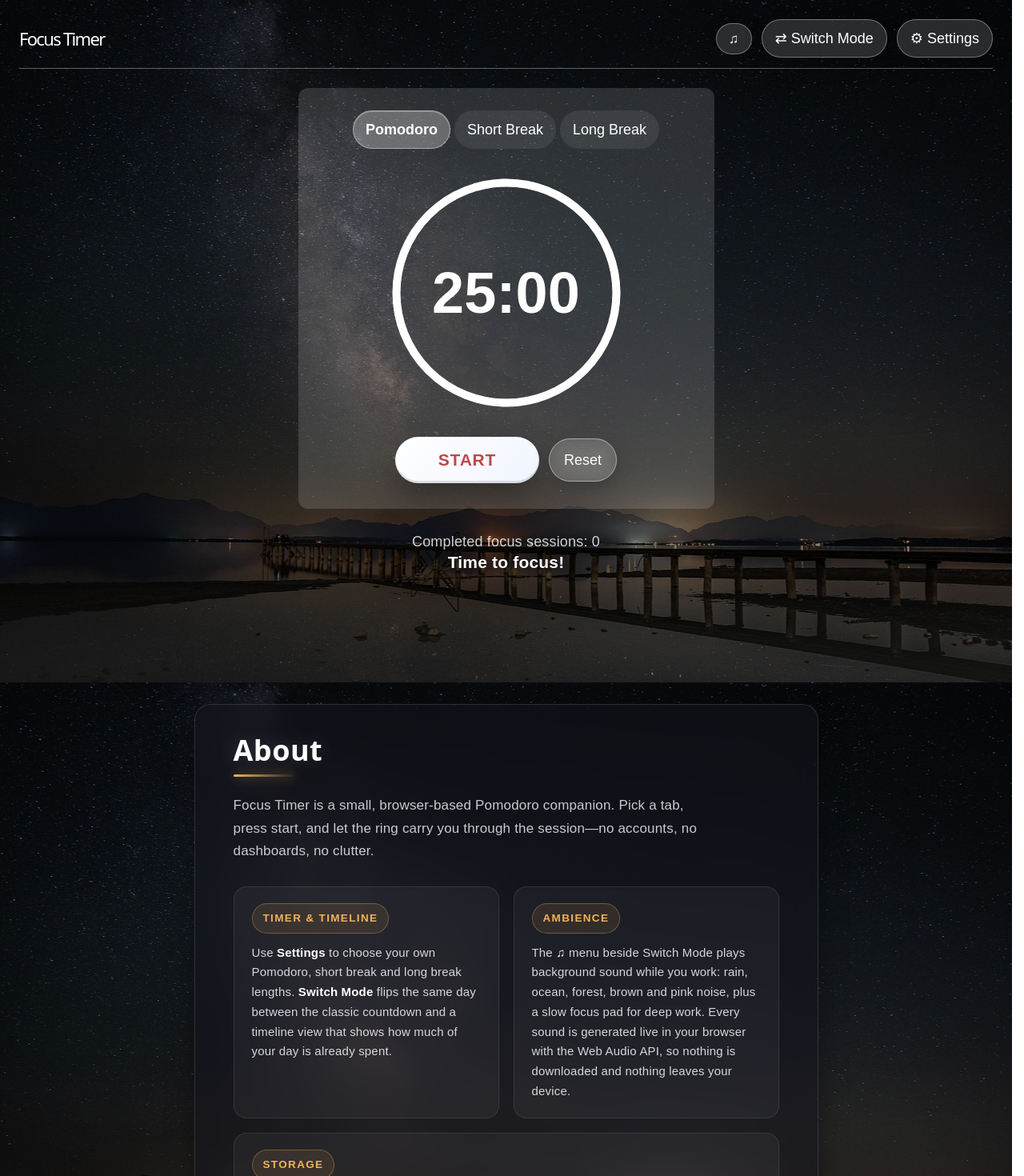
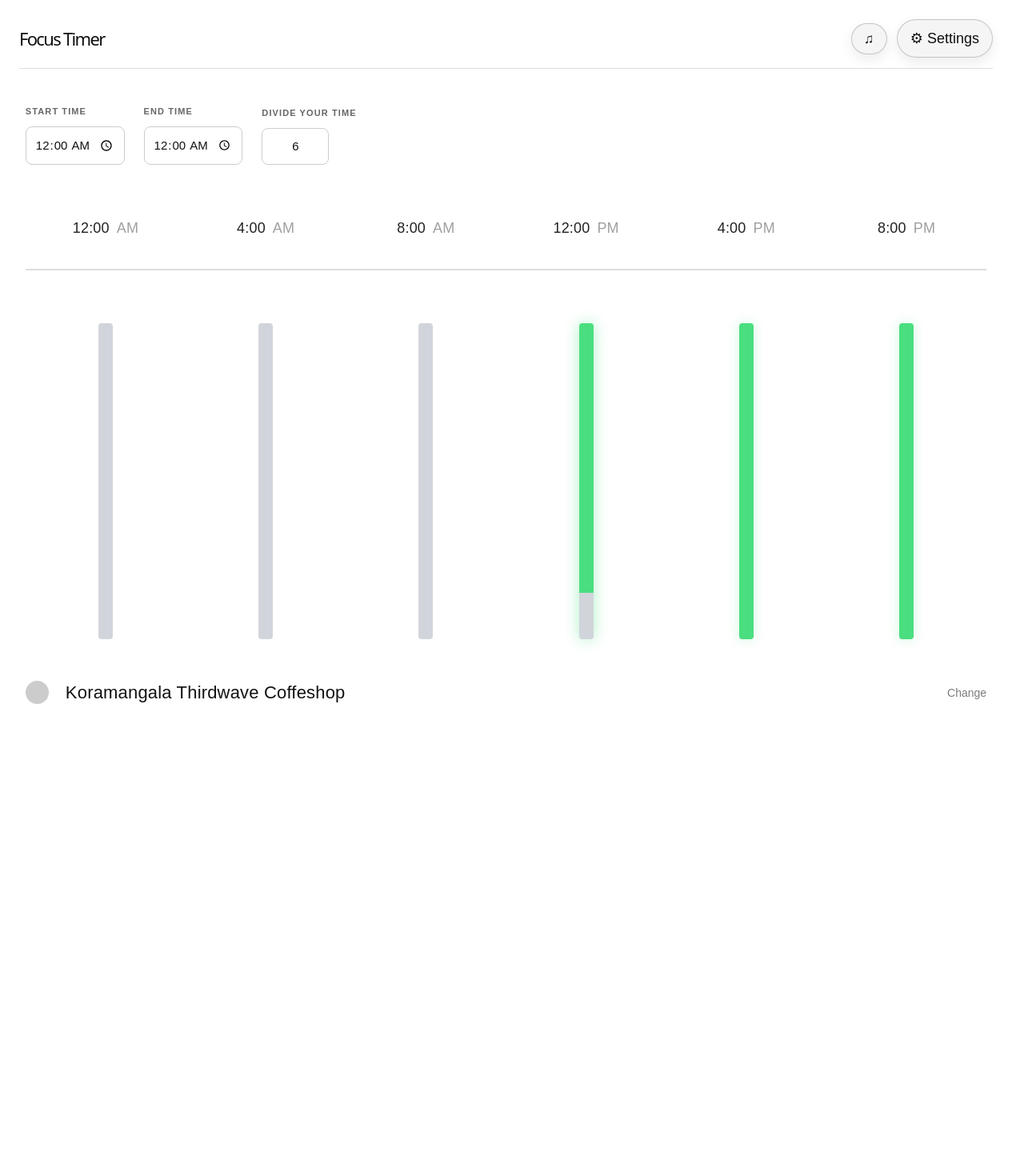
Before and after one commit to sonu2020/focus-timer, a React (Vite) app: page / in a window 1280 px wide. Shown: the top 1470 px of the page at 80% size. After the commit the page ends 888 px from the top, so only its background shows below. Built offline with nearby package versions, Linux system fonts and the light colour scheme.

Commit message:
Timeline as home view, changed to  white theme

```diff
--- a/src/App.css
+++ b/src/App.css
@@ -11,6 +11,7 @@ html {
   overflow-x: clip;
   overflow-y: scroll;
   scrollbar-gutter: stable;
+  background-color: #ffffff;
 }
 
 @media (prefers-reduced-motion: no-preference) {
@@ -20,7 +21,7 @@ html {
 }
 
 .header h1 {
-  color: white;
+  color: #111111;
 }
 
 body {
@@ -41,6 +42,7 @@ body {
   padding: 0;
   border: 0;
   overflow-x: clip;
+  background-color: #ffffff;
 }
 
 * {
@@ -52,7 +54,7 @@ body {
   max-width: 100%;
   font-family: Arial, sans-serif;
   font-variant: common-ligatures tabular-nums;
-  background: #000 url("/background2.jpg") center center / cover no-repeat fixed;
+  background: #ffffff;
   overflow-x: clip;
 }
 
@@ -78,7 +80,8 @@ button:active {
 .app {
   min-height: 100vh;
   min-height: 100dvh;
-  color: white;
+  color: #111111;
+  background-color: #ffffff;
   overflow-x: clip;
   transition: background-color 0.3s;
 }
@@ -95,32 +98,27 @@ button:active {
 .app.pomodoro,
 .app.short,
 .app.long {
-  background-image:
-    linear-gradient(rgba(0, 0, 0, 0.45), rgba(0, 0, 0, 0.45)),
-    url("/background2.jpg");
-  background-size: cover;
-  background-position: center center;
-  background-repeat: no-repeat;
-  background-attachment: fixed;
+  background-image: none;
+  background-color: #ffffff;
 }
 
 .app.timeline-mode {
   background-image: none;
-  background-color: #000000;
+  background-color: #ffffff;
 }
 
 .timeline-mode .header {
-  border-bottom-color: #4f4f4f;
+  border-bottom-color: #dddddd;
 }
 
 .timeline-mode .footer {
-  border-top-color: #4f4f4f;
+  border-top-color: #dddddd;
 }
 
 .header {
   width: 100%;
   padding-bottom: 13px;
-  border-bottom: 1px solid rgba(255, 255, 255, 0.35);
+  border-bottom: 1px solid rgba(0, 0, 0, 0.15);
   display: flex;
   align-items: center;
   justify-content: space-between;
@@ -133,17 +131,16 @@ button:active {
 
 .settings-button {
   padding: 10px 16px;
-  border: 1px solid rgba(255, 255, 255, 0.35);
+  border: 1px solid rgba(0, 0, 0, 0.2);
   border-radius: 999px;
-  background: rgba(255, 255, 255, 0.14);
-  color: white;
-  box-shadow: 0 10px 25px rgba(0, 0, 0, 0.18);
-  backdrop-filter: blur(10px);
+  background: rgba(0, 0, 0, 0.04);
+  color: #111111;
+  box-shadow: 0 6px 16px rgba(0, 0, 0, 0.08);
 }
 
 .settings-button:hover {
-  background: rgba(255, 255, 255, 0.24);
-  border-color: rgba(255, 255, 255, 0.7);
+  background: rgba(0, 0, 0, 0.09);
+  border-color: rgba(0, 0, 0, 0.45);
 }
 
 .header-actions {
@@ -164,8 +161,8 @@ button:active {
 }
 
 .music-button.is-active {
-  background: rgba(255, 255, 255, 0.28);
-  border-color: rgba(255, 255, 255, 0.7);
+  background: rgba(0, 0, 0, 0.12);
+  border-color: rgba(0, 0, 0, 0.45);
 }
 
 .music-panel {
@@ -175,11 +172,11 @@ button:active {
   z-index: 30;
   width: 264px;
   padding: 16px;
-  border: 1px solid rgba(255, 255, 255, 0.35);
+  border: 1px solid rgba(0, 0, 0, 0.15);
   border-radius: 12px;
-  background: rgba(254, 254, 254, 0.18);
-  box-shadow: 0 18px 40px rgba(0, 0, 0, 0.35);
-  backdrop-filter: blur(14px);
+  background: #ffffff;
+  color: #111111;
+  box-shadow: 0 18px 40px rgba(0, 0, 0, 0.18);
   text-align: left;
   animation: menu-in 0.18s ease both;
 }
@@ -208,7 +205,7 @@ button:active {
   font-weight: bold;
   letter-spacing: 0.1em;
   text-transform: uppercase;
-  color: rgba(255, 255, 255, 0.7);
+  color: rgba(0, 0, 0, 0.6);
 }
 
 .music-options {
@@ -229,13 +226,13 @@ button:active {
   padding: 9px 14px;
   border: 1px solid transparent;
   border-radius: 999px;
-  background: rgba(255, 255, 255, 0.08);
-  color: white;
+  background: rgba(0, 0, 0, 0.05);
+  color: #111111;
   text-align: left;
 }
 
 .music-option:hover {
-  background: rgba(255, 255, 255, 0.18);
+  background: rgba(0, 0, 0, 0.1);
   transform: none;
 }
 
@@ -253,10 +250,10 @@ button:active {
 }
 
 .music-option.active {
-  background: rgba(255, 255, 255, 0.28);
-  border-color: rgba(255, 255, 255, 0.4);
+  background: rgba(0, 0, 0, 0.12);
+  border-color: rgba(0, 0, 0, 0.25);
   font-weight: bold;
-  box-shadow: inset 0 1px 0 rgba(255, 255, 255, 0.25);
+  box-shadow: inset 0 1px 0 rgba(255, 255, 255, 0.6);
 }
 
 .music-volume {
@@ -265,7 +262,7 @@ button:active {
   gap: 10px;
   margin-top: 14px;
   padding-top: 13px;
-  border-top: 1px solid rgba(255, 255, 255, 0.22);
+  border-top: 1px solid rgba(0, 0, 0, 0.12);
 }
 
 .music-volume label {
@@ -273,13 +270,13 @@ button:active {
   font-weight: bold;
   letter-spacing: 0.1em;
   text-transform: uppercase;
-  color: rgba(255, 255, 255, 0.7);
+  color: rgba(0, 0, 0, 0.6);
 }
 
 .music-volume input {
   flex: 1;
   min-width: 0;
-  accent-color: #ffffff;
+  accent-color: #111111;
 }
 
 .content {
@@ -295,8 +292,10 @@ button:active {
 .settings-panel {
   margin-bottom: 20px;
   padding: 20px;
+  border: 1px solid rgba(0, 0, 0, 0.1);
   border-radius: 12px;
-  background: rgba(254, 254, 254, 0.18);
+  background: #f5f5f5;
+  color: #111111;
   text-align: left;
 }
 
@@ -322,8 +321,10 @@ button:active {
 .settings-fields input {
   width: 100%;
   padding: 10px;
-  border: 0;
+  border: 1px solid #cccccc;
   border-radius: 6px;
+  background: #ffffff;
+  color: #111111;
   font-size: 17px;
 }
 
@@ -337,20 +338,20 @@ button:active {
   padding: 12px 22px;
   border: 0;
   border-radius: 999px;
-  background: linear-gradient(135deg, #ffffff, #e9f1ff);
-  color: #243047;
+  background: #111111;
+  color: #ffffff;
   font-weight: bold;
-  box-shadow: 0 12px 28px rgba(0, 0, 0, 0.2);
+  box-shadow: 0 10px 22px rgba(0, 0, 0, 0.2);
 }
 
 .save-button:hover {
-  box-shadow: 0 16px 34px rgba(0, 0, 0, 0.28);
+  box-shadow: 0 14px 30px rgba(0, 0, 0, 0.28);
 }
 
 .timer-card {
   padding: 28px 24px 32px;
   border-radius: 12px;
-  background: rgba(255, 255, 255, 0.14);
+  background: rgba(0, 0, 0, 0.04);
 }
 
 .tabs {
@@ -364,19 +365,19 @@ button:active {
   padding: 10px 15px;
   border: 1px solid transparent;
   border-radius: 999px;
-  background: rgba(255, 255, 255, 0.08);
-  color: white;
+  background: rgba(0, 0, 0, 0.05);
+  color: #111111;
 }
 
 .tab:hover {
-  background: rgba(255, 255, 255, 0.18);
+  background: rgba(0, 0, 0, 0.1);
 }
 
 .tab.active {
-  background: rgba(255, 255, 255, 0.28);
-  border-color: rgba(255, 255, 255, 0.4);
+  background: rgba(0, 0, 0, 0.12);
+  border-color: rgba(0, 0, 0, 0.25);
   font-weight: bold;
-  box-shadow: inset 0 1px 0 rgba(255, 255, 255, 0.25);
+  box-shadow: inset 0 1px 0 rgba(255, 255, 255, 0.6);
 }
 
 .timer-circle {
@@ -403,11 +404,11 @@ button:active {
 }
 
 .ring-background {
-  stroke: rgba(255, 255, 255, 0.22);
+  stroke: rgba(0, 0, 0, 0.12);
 }
 
 .ring-progress {
-  stroke: white;
+  stroke: #111111;
   stroke-linecap: round;
   transition: stroke-dashoffset 0.25s linear;
 }
@@ -432,43 +433,44 @@ button:active {
   padding: 16px 30px;
   border: 0;
   border-radius: 999px;
-  background: linear-gradient(135deg, #ffffff, #f1f5ff);
-  color: #ba4949;
+  background: #ba4949;
+  color: #ffffff;
   font-size: 21px;
   font-weight: bold;
   letter-spacing: 0.8px;
   box-shadow:
-    0 16px 35px rgba(0, 0, 0, 0.3),
+    0 14px 30px rgba(0, 0, 0, 0.2),
     inset 0 -3px 0 rgba(0, 0, 0, 0.12);
 }
 
 .start-button:hover {
   box-shadow:
-    0 20px 42px rgba(0, 0, 0, 0.38),
+    0 18px 38px rgba(0, 0, 0, 0.28),
     inset 0 -3px 0 rgba(0, 0, 0, 0.12);
 }
 
 .short .start-button {
-  color: #38858a;
+  background: #38858a;
+  color: #ffffff;
 }
 
 .long .start-button {
-  color: #397097;
+  background: #397097;
+  color: #ffffff;
 }
 
 .reset-button {
   padding: 13px 18px;
-  border: 1px solid rgba(255, 255, 255, 0.45);
+  border: 1px solid rgba(0, 0, 0, 0.25);
   border-radius: 999px;
-  background: rgba(255, 255, 255, 0.1);
-  color: white;
-  box-shadow: 0 10px 24px rgba(0, 0, 0, 0.18);
-  backdrop-filter: blur(10px);
+  background: rgba(0, 0, 0, 0.04);
+  color: #111111;
+  box-shadow: 0 6px 16px rgba(0, 0, 0, 0.08);
 }
 
 .reset-button:hover {
-  background: rgba(255, 255, 255, 0.2);
-  border-color: rgba(255, 255, 255, 0.75);
+  background: rgba(0, 0, 0, 0.09);
+  border-color: rgba(0, 0, 0, 0.5);
 }
 
 .session-count {
@@ -560,7 +562,7 @@ button:active {
 
 .timeline {
   width: 100%;
-  color: #fff;
+  color: #111111;
 }
 
 .timeline-controls {
@@ -582,29 +584,29 @@ button:active {
   font-weight: bold;
   letter-spacing: 0.1em;
   text-transform: uppercase;
-  color: #828282;
+  color: #666666;
 }
 
 .timeline-control input,
 .timeline-control select {
   padding: 9px 11px;
-  border: 1px solid #4f4f4f;
+  border: 1px solid #cccccc;
   border-radius: 8px;
-  background-color: #111111;
-  color: #e0e0e0;
+  background-color: #ffffff;
+  color: #111111;
   font: inherit;
   font-size: 15px;
-  color-scheme: dark;
+  color-scheme: light;
 }
 
 .timeline-control input:hover,
 .timeline-control select:hover {
-  border-color: #828282;
+  border-color: #888888;
 }
 
 .timeline-control input:focus,
 .timeline-control select:focus {
-  border-color: #6fcf97;
+  border-color: #16a34a;
   outline: none;
 }
 
@@ -627,7 +629,7 @@ button:active {
   align-items: center;
   min-height: 114px;
   padding: 36px 0 26px;
-  border-bottom: 2px solid #4f4f4f;
+  border-bottom: 2px solid #dddddd;
   container-type: inline-size;
 }
 
@@ -638,7 +640,7 @@ button:active {
   font-size: 15px;
   line-height: 1.4;
   letter-spacing: 0.2%;
-  color: #e0e0e0;
+  color: #222222;
 }
 
 .timeline-markers--dense .marker-suffix {
@@ -648,8 +650,8 @@ button:active {
 .marker-suffix {
   margin-left: 9px;
   font-weight: 400;
-  color: #828282;
-  opacity: 0.5;
+  color: #777777;
+  opacity: 0.7;
 }
 
 .timeline-bars {
@@ -673,16 +675,18 @@ button:active {
 }
 
 .timeline-bar.past {
-  background-color: #4b5563;
+  background-color: #d1d5db;
   box-shadow: none;
 }
 
 .timeline-bar.now {
   background-color: #4ade80;
   box-shadow: 0 0 18px rgba(74, 222, 128, 0.45);
-  background-image: linear-gradient(to top,
-      #4b5563 var(--fill, 0%),
-      #4ade80 var(--fill, 0%));
+  background-image: linear-gradient(
+    to top,
+    #d1d5db var(--fill, 0%),
+    #4ade80 var(--fill, 0%)
+  );
 }
 
 .timeline-status {
@@ -705,14 +709,14 @@ button:active {
   width: 29px;
   height: 29px;
   border-radius: 50%;
-  background-color: #4f4f4f;
+  background-color: #cccccc;
 }
 
 .status-text {
   overflow: hidden;
   font-size: 22px;
   line-height: 27px;
-  color: #fff;
+  color: #111111;
   text-overflow: ellipsis;
   white-space: nowrap;
 }
@@ -722,9 +726,9 @@ button:active {
   padding: 0;
   border: 0;
   background: none;
-  color: #fff;
+  color: #111111;
   font-size: 14px;
-  opacity: 0.5;
+  opacity: 0.55;
 }
 
 .status-change:hover {
@@ -773,9 +777,11 @@ button:active {
   }
 
   .timeline-bar.now {
-    background-image: linear-gradient(to right,
-        #4b5563 var(--fill, 0%),
-        #4ade80 var(--fill, 0%));
+    background-image: linear-gradient(
+      to right,
+      #d1d5db var(--fill, 0%),
+      #4ade80 var(--fill, 0%)
+    );
   }
 
   .timeline-status {
@@ -802,12 +808,11 @@ button:active {
   width: min(100%, 780px);
   margin: 80px auto;
   padding: 36px 48px;
-  border: 1px solid rgba(255, 255, 255, 0.12);
+  border: 1px solid rgba(0, 0, 0, 0.1);
   border-radius: 20px;
-  background: rgba(20, 20, 30, 0.55);
-  box-shadow: 0 15px 35px rgba(0, 0, 0, 0.4);
-  backdrop-filter: blur(16px);
-  -webkit-backdrop-filter: blur(16px);
+  background: #fafafa;
+  color: #111111;
+  box-shadow: 0 15px 35px rgba(0, 0, 0, 0.1);
   scroll-margin-top: 40px;
   text-align: left;
   transition:
@@ -816,10 +821,8 @@ button:active {
 }
 
 .about:hover {
-  border-color: rgba(255, 255, 255, 0.22);
-  box-shadow:
-    0 15px 35px rgba(0, 0, 0, 0.4),
-    0 0 46px rgba(255, 255, 255, 0.06);
+  border-color: rgba(0, 0, 0, 0.2);
+  box-shadow: 0 15px 35px rgba(0, 0, 0, 0.14);
 }
 
 .about-title {
@@ -830,20 +833,18 @@ button:active {
   font-size: 2rem;
   font-weight: 700;
   letter-spacing: 0.5px;
-  color: #fff;
-  text-shadow: 0 0 24px rgba(255, 255, 255, 0.18);
+  color: #111111;
 }
 
 .about-title::after {
-  content: '';
+  content: "";
   position: absolute;
   left: 0;
   bottom: 4px;
   width: 76px;
   height: 3px;
   border-radius: 999px;
-  background: linear-gradient(90deg, #f0b35c, rgba(240, 179, 92, 0.08));
-  box-shadow: 0 0 14px rgba(240, 179, 92, 0.55);
+  background: linear-gradient(90deg, #d9962b, rgba(217, 150, 43, 0.1));
 }
 
 .about-intro {
@@ -851,7 +852,7 @@ button:active {
   max-width: 64ch;
   font-size: 17px;
   line-height: 1.65;
-  color: rgba(255, 255, 255, 0.78);
+  color: rgba(0, 0, 0, 0.72);
 }
 
 .about-grid {
@@ -863,9 +864,9 @@ button:active {
 
 .about-item {
   padding: 20px 22px;
-  border: 1px solid rgba(255, 255, 255, 0.09);
+  border: 1px solid rgba(0, 0, 0, 0.08);
   border-radius: 16px;
-  background: rgba(255, 255, 255, 0.045);
+  background: #ffffff;
   transition:
     transform 0.3s ease,
     background 0.3s ease,
@@ -875,9 +876,9 @@ button:active {
 
 .about-item:hover {
   transform: translateY(-3px);
-  border-color: rgba(255, 255, 255, 0.2);
-  background: rgba(255, 255, 255, 0.07);
-  box-shadow: 0 0 34px rgba(255, 255, 255, 0.06);
+  border-color: rgba(0, 0, 0, 0.18);
+  background: #ffffff;
+  box-shadow: 0 10px 24px rgba(0, 0, 0, 0.08);
 }
 
 .about-item:last-child {
@@ -888,10 +889,10 @@ button:active {
   display: inline-block;
   margin: 0 0 12px;
   padding: 5px 13px;
-  border: 1px solid rgba(240, 179, 92, 0.32);
+  border: 1px solid rgba(183, 121, 31, 0.35);
   border-radius: 999px;
-  background: rgba(240, 179, 92, 0.1);
-  color: #f0b35c;
+  background: rgba(240, 179, 92, 0.15);
+  color: #9a6212;
   font-size: 0.75rem;
   font-weight: bold;
   letter-spacing: 0.1em;
@@ -902,11 +903,11 @@ button:active {
   margin: 0;
   font-size: 15px;
   line-height: 1.65;
-  color: rgba(255, 255, 255, 0.82);
+  color: rgba(0, 0, 0, 0.78);
 }
 
 .about-item strong {
-  color: #fff;
+  color: #111111;
 }
 
 .footer {
@@ -916,7 +917,7 @@ button:active {
   margin-top: 20px;
   padding: 12px 0;
   font-size: 14px;
-  color: rgba(255, 255, 255, 0.7);
+  color: rgba(0, 0, 0, 0.65);
   transition:
     opacity 0.35s ease,
     visibility 0.35s ease;
@@ -932,7 +933,7 @@ button:active {
   padding: 0;
   border: 0;
   background: none;
-  color: #fff;
+  color: #111111;
   font-size: 14px;
   opacity: 0.65;
   text-decoration: none;
@@ -966,7 +967,6 @@ button:active {
 }
 
 @media (prefers-reduced-motion: reduce) {
-
   .about,
   .about-item {
     transition: none;
--- a/src/App.jsx
+++ b/src/App.jsx
@@ -36,7 +36,7 @@ function App() {
   const [isRunning, setIsRunning] = useState(false)
   const [completed, setCompleted] = useState(0)
   const [showSettings, setShowSettings] = useState(false)
-  const [viewMode, setViewMode] = useState('timer')
+  const [viewMode, setViewMode] = useState('timeline')
   const [timelineConfig, setTimelineConfig] = useState(readTimelineConfig)
   const [scrollLocked, setScrollLocked] = useState(true)
   const [aboutVisible, setAboutVisible] = useState(false)
@@ -178,10 +178,6 @@ function App() {
     setShowSettings(false)
   }
 
-  function toggleViewMode() {
-    setViewMode((current) => (current === 'timer' ? 'timeline' : 'timer'))
-  }
-
   function goToAbout(event) {
     event.preventDefault()
     setScrollLocked(false)
@@ -205,14 +201,6 @@ function App() {
 
           <div className="header-actions">
             <AmbienceMenu />
-
-            <button
-              className="settings-button mode-button"
-              onClick={toggleViewMode}
-              title="Switch between Timer and Timeline / Ambient views"
-            >
-              ⇄ Switch Mode
-            </button>
 
             <button
               className="settings-button"
```
